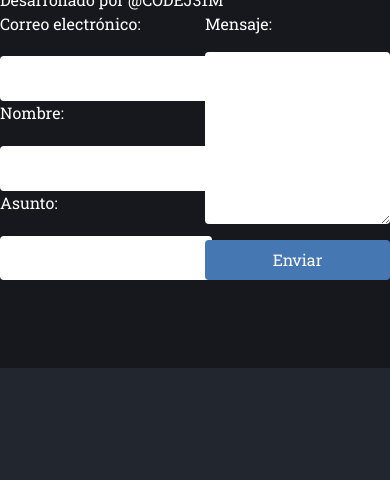
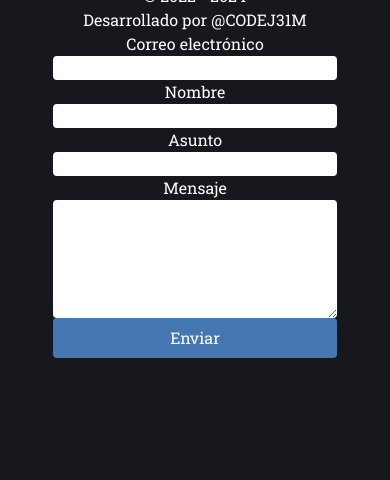
Before and after one commit to Morenosebas/morenosebas.github.io, an Astro site: page / in a window 390 px wide. Shown: the part 801-1281 px from the top of the page. Before the commit the page ends 1169 px from the top, so only its background shows below. Built offline with nearby package versions, Linux system fonts and the light colour scheme; Astro itself is replaced by a stand-in of ours; what tailwind-hamburgers would draw is missing.

Commit message:
feature: footer responsive

```diff
--- a/src/components/footer/footer.astro
+++ b/src/components/footer/footer.astro
@@ -3,8 +3,10 @@ const { class: classNames } = Astro.props;
 ---
 
 <footer class:list={classNames}>
-  <div class="text-white">
-    <div class="grid place-items-center gap-5">
+  <div
+    class="text-white w-full text-center md:text-start gap-5 mt-5 md:gap-0 md:mt-0"
+  >
+    <div class="grid place-items-center gap-5 place-content-center">
       <div>
         <h2>Contáctanos</h2>
         <p>Si tienes alguna duda o sugerencia, no dudes en contactarnos.</p>
@@ -13,19 +15,39 @@ const { class: classNames } = Astro.props;
         id="socialNetworksContainer"
         class="grid grid-flow-col w-[50%] place-items-center gap-2"
       >
-        <a target="_blank" class="bg-white contrast-200 hover:bg-dark brightness-150 transition-colors ease-out duration-300 p-2 rounded" href="https://www.facebook.com/">
+        <a
+          target="_blank"
+          class="bg-white contrast-200 hover:bg-dark brightness-150 transition-colors ease-out duration-300 p-2 rounded"
+          href="https://www.facebook.com/"
+        >
           <img class="w-[60px]" src="/icon-facebook.svg" alt="Facebook" />
         </a>
-        <a target="_blank" class="bg-white contrast-200 hover:bg-dark brightness-150 transition-colors ease-out duration-300 p-2 rounded" href="https://www.x.com/">
+        <a
+          target="_blank"
+          class="bg-white contrast-200 hover:bg-dark brightness-150 transition-colors ease-out duration-300 p-2 rounded"
+          href="https://www.x.com/"
+        >
           <img class="w-[60px]" src="/icon-x.svg" alt="X" />
         </a>
-        <a target="_blank" class="bg-white contrast-200 hover:bg-dark brightness-150 transition-colors ease-out duration-300 p-2 rounded" href="https://www.linkedin.com/">
+        <a
+          target="_blank"
+          class="bg-white contrast-200 hover:bg-dark brightness-150 transition-colors ease-out duration-300 p-2 rounded"
+          href="https://www.linkedin.com/"
+        >
           <img class="w-[60px]" src="/icon-linkedin.svg" alt="Linkedin" />
         </a>
-        <a target="_blank" class="bg-white contrast-200 hover:bg-dark brightness-150 transition-colors ease-out duration-300 p-2 rounded" href="https://www.telegram.com/">
+        <a
+          target="_blank"
+          class="bg-white contrast-200 hover:bg-dark brightness-150 transition-colors ease-out duration-300 p-2 rounded"
+          href="https://www.telegram.com/"
+        >
           <img class="w-[60px]" src="/icon-telegram.svg" alt="Telegram" />
         </a>
-        <a target="_blank" class="bg-white contrast-200 hover:bg-dark brightness-150 transition-colors ease-out duration-300 p-2 rounded" href="https://www.whatsapp.com/">
+        <a
+          target="_blank"
+          class="bg-white contrast-200 hover:bg-dark brightness-150 transition-colors ease-out duration-300 p-2 rounded"
+          href="https://www.whatsapp.com/"
+        >
           <img class="w-[60px]" src="/icon-wpp.svg" alt="Whatsapp" />
         </a>
       </div>
@@ -33,22 +55,25 @@ const { class: classNames } = Astro.props;
     <p>© 2022 - 2024</p>
     <p>Desarrollado por @CODEJ31M</p>
   </div>
-  <div id="contactContainer">
+  <div
+    id="contactContainer"
+    class="grid place-content-center place-items-center w-full"
+  >
     <form
       action="/contact_form"
-      class="grid grid-flow-col grid-cols-2 gap-5 mb-5 h-[50%]"
+      class="grid md:grid-flow-col md:grid-cols-2 md:gap-2 md:mb-5 md:h-[50%] w-[90%] text-center"
       method="post"
     >
-      <div class="grid grid-flow-row h-[80%] w-[100%]">
-        <label class="text-white" for="email">Correo electrónico:</label>
+      <div class="grid md:grid-flow-row md:h-[80%] md:w-[100%]">
+        <label class="text-white" for="email">Correo electrónico</label>
         <input class="rounded" type="email" name="email" id="email" />
-        <label class="text-white" for="name">Nombre:</label>
+        <label class="text-white" for="name">Nombre</label>
         <input class="rounded" type="text" name="name" id="name" />
-        <label class="text-white" for="subject">Asunto:</label>
+        <label class="text-white" for="subject">Asunto</label>
         <input class="rounded" type="text" name="subject" id="subject" />
       </div>
-      <div class="grid grid-flow-row gap-4 w-full h-[80%]">
-        <label class="text-white" for="message">Mensaje:</label>
+      <div class="grid md:grid-flow-row md:gap-4 md:w-full md:h-[80%] h-[60%]">
+        <label class="text-white" for="message">Mensaje</label>
         <textarea
           name="message"
           id="message"
--- a/src/layouts/global.astro
+++ b/src/layouts/global.astro
@@ -23,7 +23,7 @@ import NavHeader from "@components/header/header.astro";
     </header>
     <slot />
     <Footer
-      class="md:w-full grid bg-darkGray md:mt-5 md:grid-flow-col md:place-items-center md:p-3 md:text-start grid-flow-row"
+      class="w-full grid bg-darkGray md:mt-5 md:grid-flow-col md:place-items-center md:p-3 md:text-start grid-flow-row"
     />
   </body>
 </html>
```
